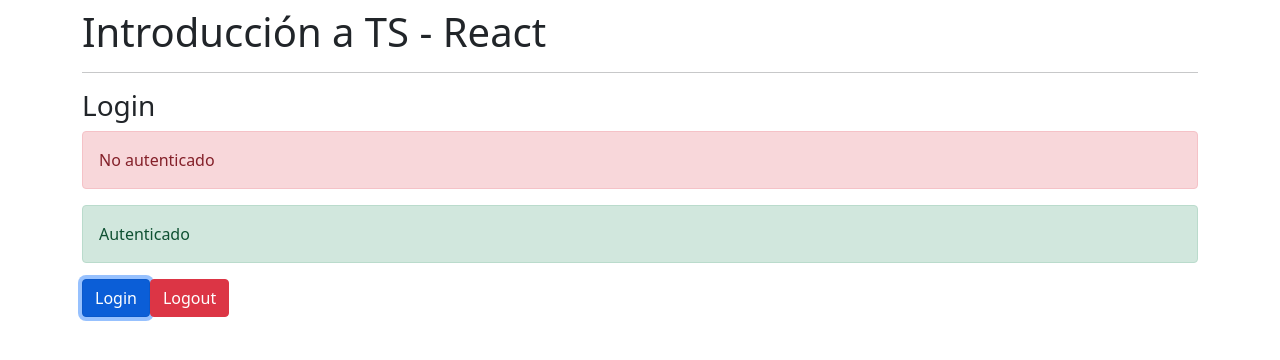
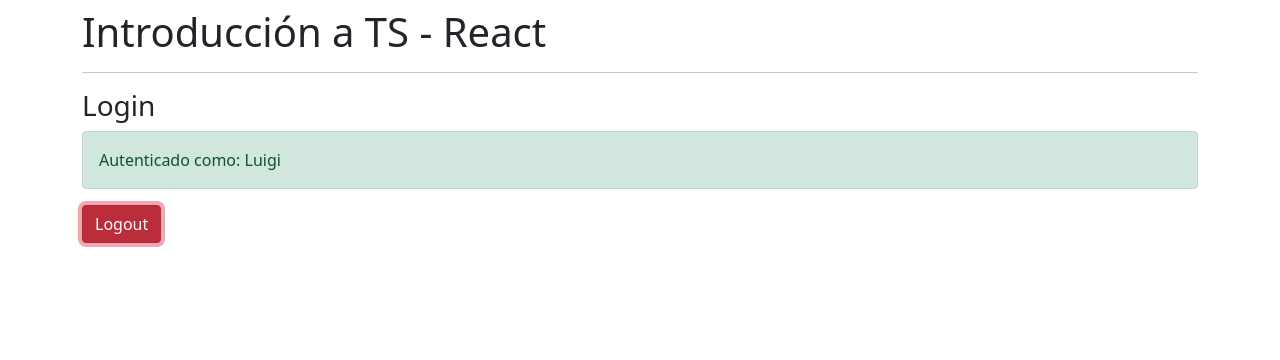
Before and after one commit to luigialejandro/01-Reforzamiento-tsx, a React (Create React App) app: page / in a window 1280 px wide. Both pictures are taken after a click on the button "Login". Shown: the top 360 px of the page. Built offline with nearby package versions, Linux system fonts and the light colour scheme.

Commit message:
Playing within states (login and logout) by connecting the info in payload (one particular action) through the dispatch function

```diff
--- a/src/components/Login.tsx
+++ b/src/components/Login.tsx
@@ -15,7 +15,14 @@
     nombre: ''
 }
 
-type AuthAction = { type: 'logout'};
+type LoginPayload = {
+    username: string;
+    nombre: string;
+}
+
+type AuthAction =
+    | { type: 'logout'}
+    | { type: 'login', payload: LoginPayload };
 
 const authReducer = ( state: AuthState, action: AuthAction ): AuthState => {
 
@@ -28,6 +35,14 @@
                 username: ''
             }
 
+        case 'login':
+            return {
+                validando: false,
+                token: 'ABC123',
+                nombre: action.payload.nombre,
+                username: action.payload.username
+            }
+
         default:
             return state;
     }
@@ -36,13 +51,29 @@
 
 export const Login = () => {
 
-    const [{ validando }, dispatch] = useReducer(authReducer, initialState);
+    const [{ validando, token, nombre }, dispatch] = useReducer(authReducer, initialState);
 
     useEffect(() => {
         window.setTimeout(() => {
             dispatch({ type: 'logout' })
         }, 1500);
     }, []);
+
+    const login = () => {
+        dispatch({
+            type: 'login',
+            payload: {
+                nombre: 'Luigi',
+                username: 'LuigiCourtois'
+            }
+        })
+    }
+
+    const logout = () => {
+        dispatch({
+            type: 'logout'
+        });
+    }
 
     if ( validando ){
         return (
@@ -61,25 +92,33 @@
     <>
         <h3>Login</h3>
 
-        <div className="alert alert-danger">
-            No autenticado
-        </div>
+        {
+            ( token )
+                ? <div className="alert alert-success"> Autenticado como: { nombre } </div>
+                : <div className="alert alert-danger"> No autenticado </div>
+        }
 
-        <div className="alert alert-success">
-            Autenticado
-        </div>
+        {
+            ( token )
+            ? (
+                <button
+                className="btn btn-danger"
+                onClick={ logout }
+                >
+                Logout
+                </button>
+            )
+            : (
+                <button
+                className="btn btn-primary"
+                onClick={ login }
+                >
+                Login
+                </button>
+            )
+            }
 
-        <button
-            className="btn btn-primary"
-        >
-            Login
-        </button>
 
-        <button
-            className="btn btn-danger"
-        >
-            Logout
-        </button>
     </>
   )
 }
```
